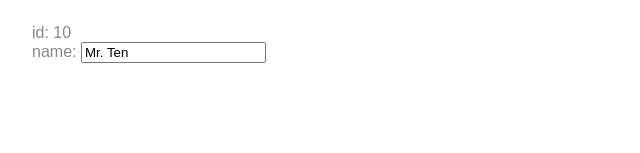
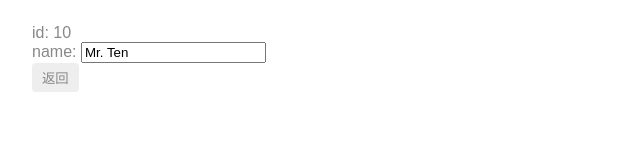
Before and after one commit to meizilp/augular-heroes, an Angular app: page /detail/10 in a window 1280 px wide. Shown: the part 136-289 px from the top of the page, without its empty margins (0-640 px from the left). Built offline with nearby package versions, Linux system fonts and the light colour scheme.

Commit message:
详情界面增加返回上次URL按钮

```diff
--- a/src/app/hero-detail/hero-detail.component.html
+++ b/src/app/hero-detail/hero-detail.component.html
@@ -7,3 +7,5 @@
     </label>
   </div>
 </div>
+
+<button (click)="goBack()">返回</button>
--- a/src/app/hero-detail/hero-detail.component.ts
+++ b/src/app/hero-detail/hero-detail.component.ts
@@ -16,7 +16,8 @@ export class HeroDetailComponent implements OnInit {
   @Input() hero: Hero;
 
   constructor(private route: ActivatedRoute,
-    private heroService: HeroService) { }
+    private heroService: HeroService,
+    private location: Location) { }
 
   ngOnInit() {
     const id = +this.route.snapshot.paramMap.get('id');
@@ -24,4 +25,8 @@ export class HeroDetailComponent implements OnInit {
       .subscribe(hero => this.hero = hero);
   }
 
+  goBack() {
+    this.location.back()
+  }
+
 }
```
Also changed, not shown: 1 other file (tests, documents, lock files or other folders).
